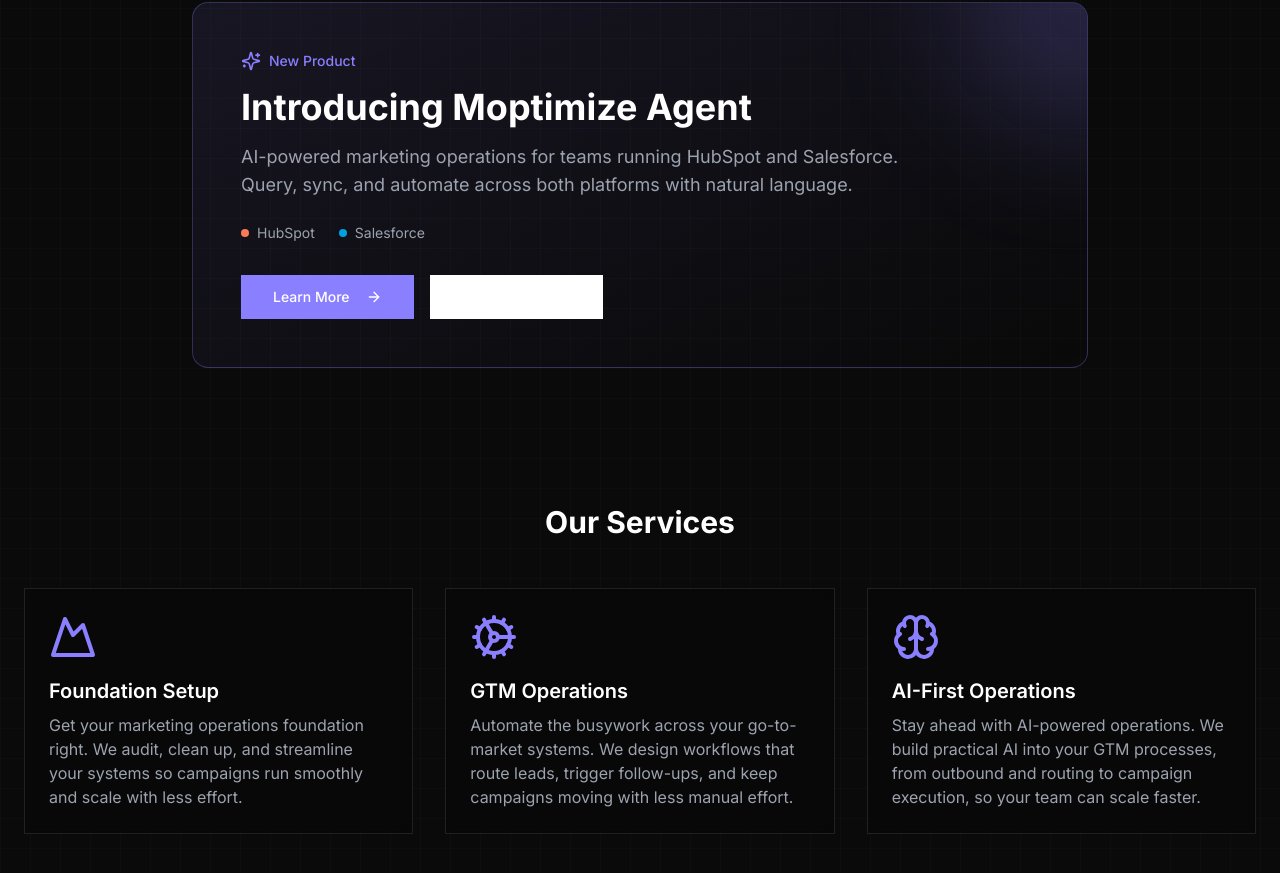
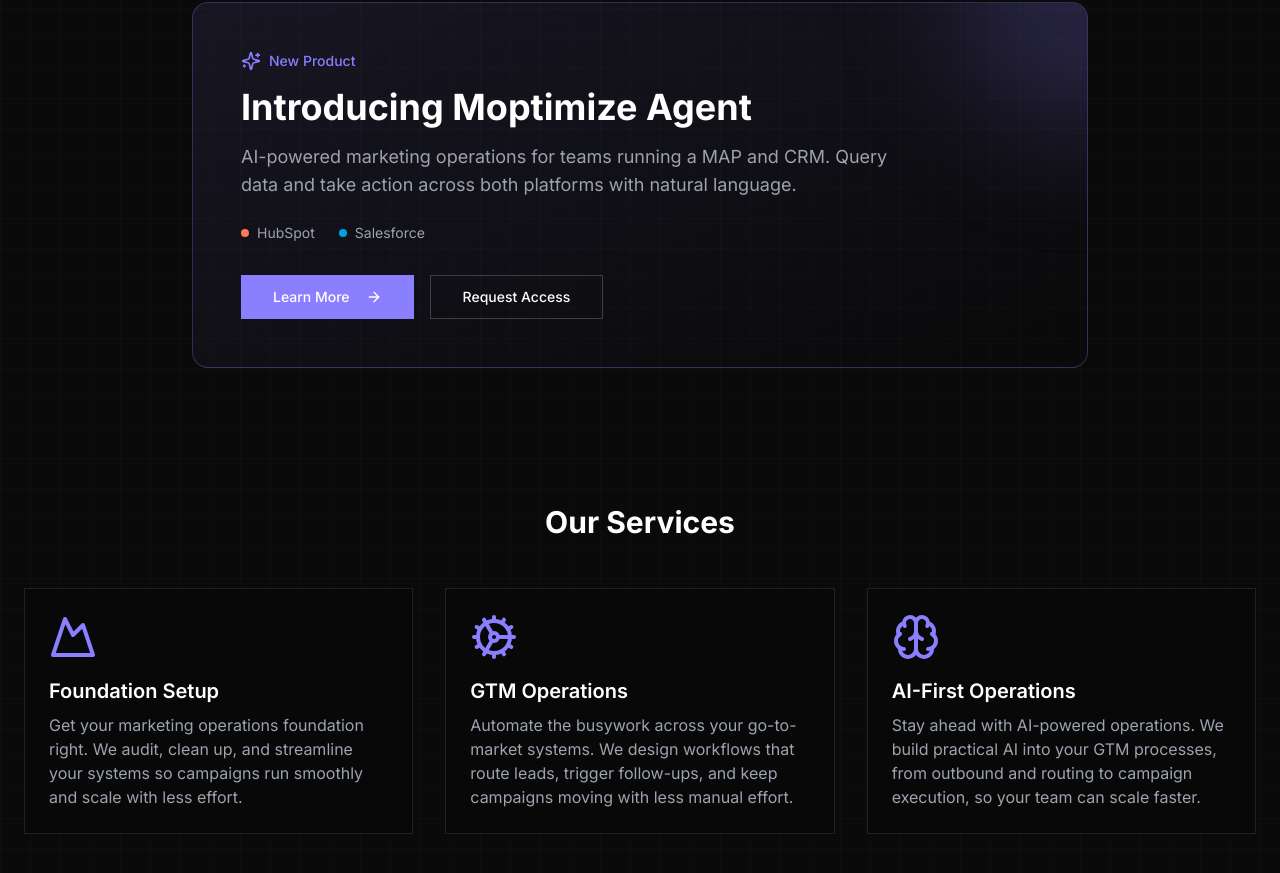
Before and after one commit to corygabor/moptimize, a Next.js app: page / in a window 1280 px wide. Shown: the part 892-1765 px from the top of the page. Built offline with nearby package versions, Linux system fonts and the light colour scheme.

Commit message:
Fix Request Access button and update CTA messaging
- Fix outline button appearing as solid white
- Update description to use MAP/CRM terminology

Co-Authored-By: Claude Opus 4.5 <noreply@anthropic.com>

```diff
--- a/components/agent-cta.tsx
+++ b/components/agent-cta.tsx
@@ -30,7 +30,7 @@ export default function AgentCTA() {
               </h2>
 
               <p className="text-gray-400 text-lg mb-6 max-w-2xl">
-                AI-powered marketing operations for teams running HubSpot and Salesforce. Query, sync, and automate across both platforms with natural language.
+                AI-powered marketing operations for teams running a MAP and CRM. Query data and take action across both platforms with natural language.
               </p>
 
               <div className="flex items-center gap-6 mb-8">
@@ -51,7 +51,7 @@ export default function AgentCTA() {
                     <ArrowRight className="ml-2 h-5 w-5" />
                   </Link>
                 </Button>
-                <Button size="lg" variant="outline" className="border-white/20 text-white hover:bg-white/10" asChild>
+                <Button size="lg" className="bg-transparent border border-white/20 text-white hover:bg-white/10" asChild>
                   <Link href="/contact">
                     Request Access
                   </Link>
```
